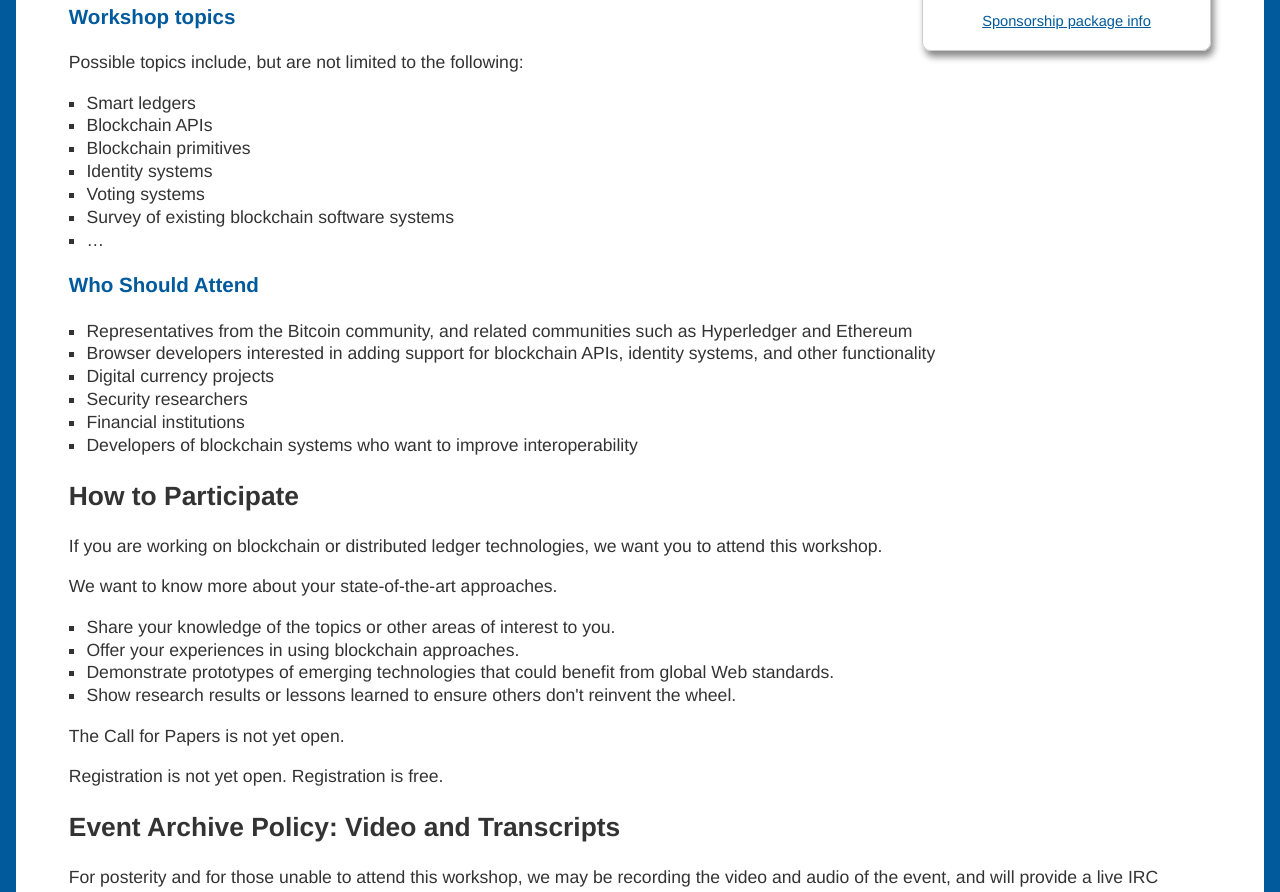
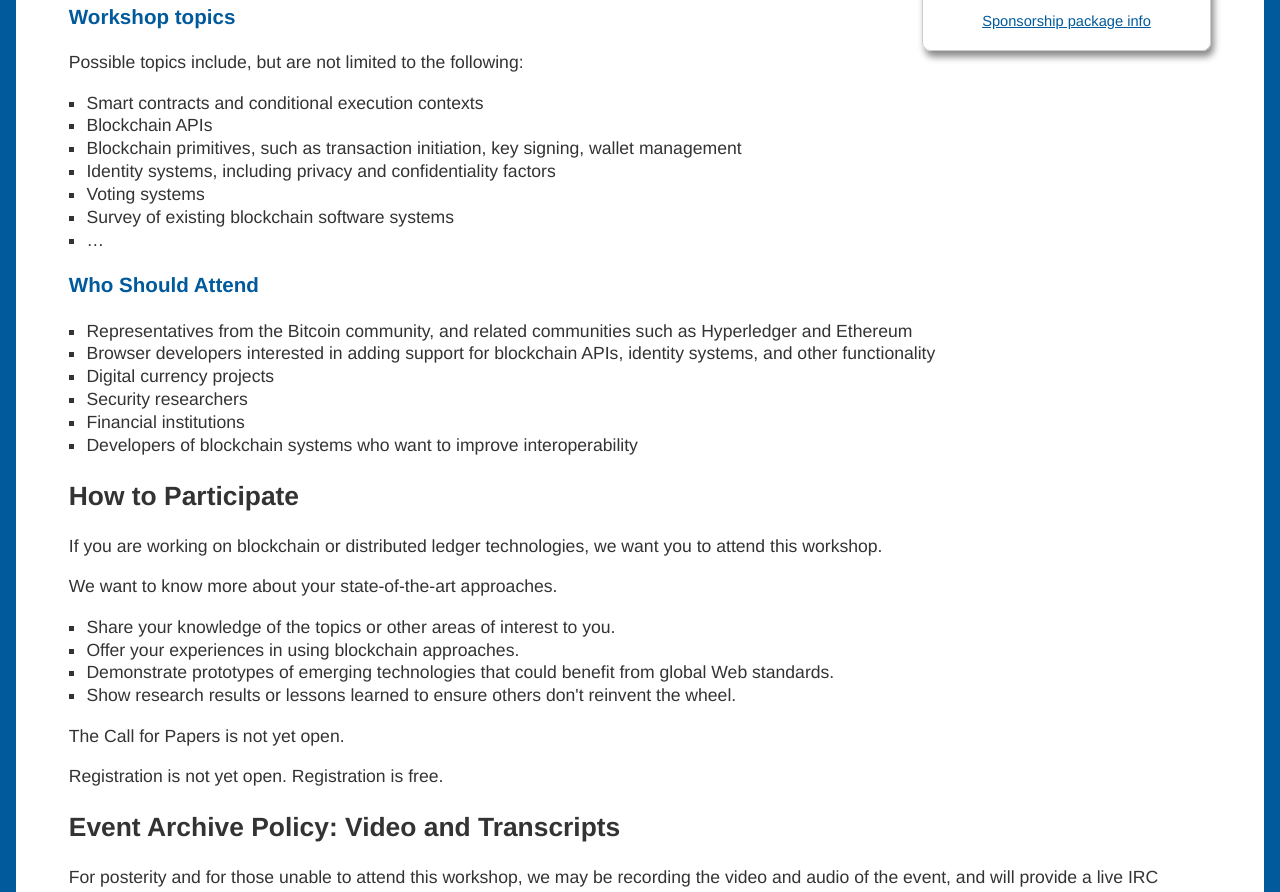
Before and after one commit to w3c/workshops, a plain HTML site: page blockchain/index.html in a window 1280 px wide. Shown: the part 1385-2277 px from the top of the page. Drawn offline with Linux system fonts and the light colour scheme.

Commit message:
tweaked topics based on feedback

```diff
--- a/blockchain/index.html
+++ b/blockchain/index.html
@@ -240,10 +240,10 @@
       <h3 id="topics">Workshop topics</h3>
       <p>Possible topics include, but are not limited to the following:</p>
       <ul>
-        <li>Smart ledgers</li>
+        <li>Smart contracts and conditional execution contexts</li>
         <li>Blockchain APIs</li>
-        <li>Blockchain primitives</li>
-        <li>Identity systems</li>
+        <li>Blockchain primitives, such as transaction initiation, key signing, wallet management</li>
+        <li>Identity systems, including privacy and confidentiality factors</li>
         <li>Voting systems</li>
         <li>Survey of existing blockchain software systems</li>
         <li>…</li>
```
